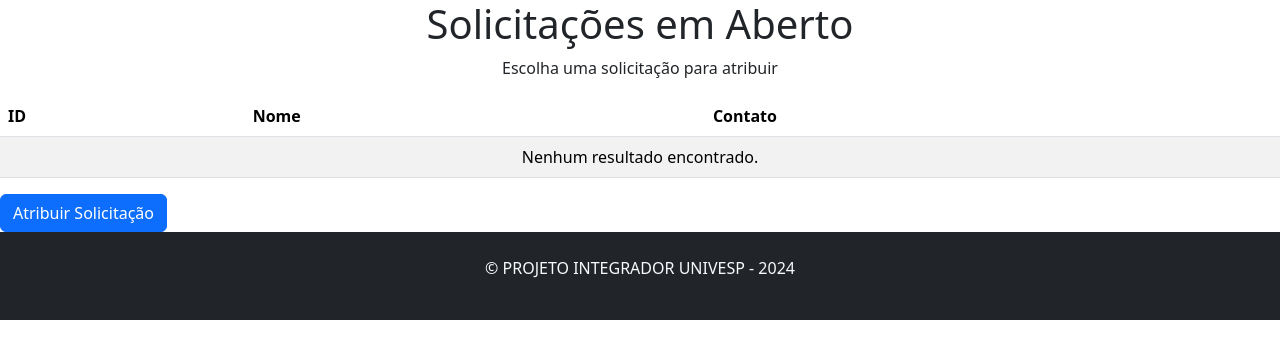
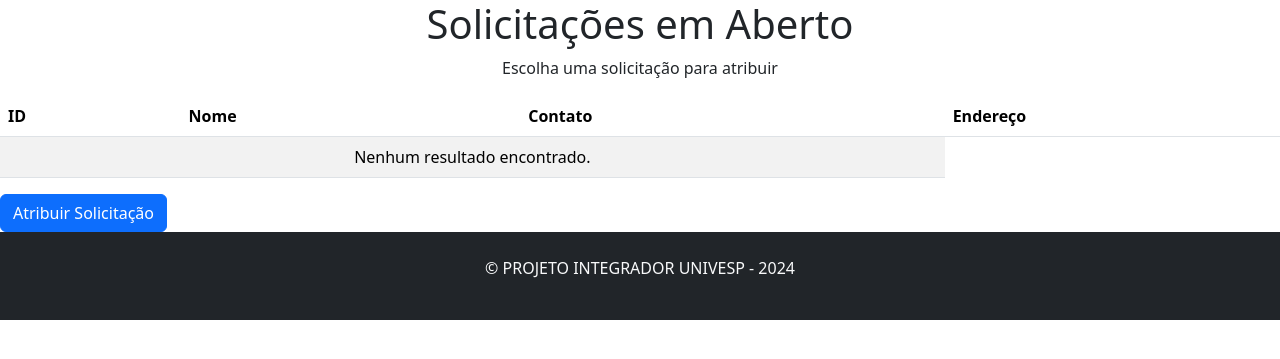
Before and after one commit to Jairzaoo/RECICLE-360, a Django app: page /abertas/ in a window 1280 px wide. Shown: the top 359 px of the page. Run offline with Django 5.2, Linux system fonts and the light colour scheme; data comes from the database, SQL or seed files in the repository.

Commit message:
att endereço

```diff
--- a/projetointegrador/recicle360/templates/abertas.html
+++ b/projetointegrador/recicle360/templates/abertas.html
@@ -18,6 +18,7 @@
           <th>ID</th>
           <th>Nome</th>
           <th>Contato</th>
+          <th>Endereço</th>
         </tr>
       </thead>
       <tbody>
```
